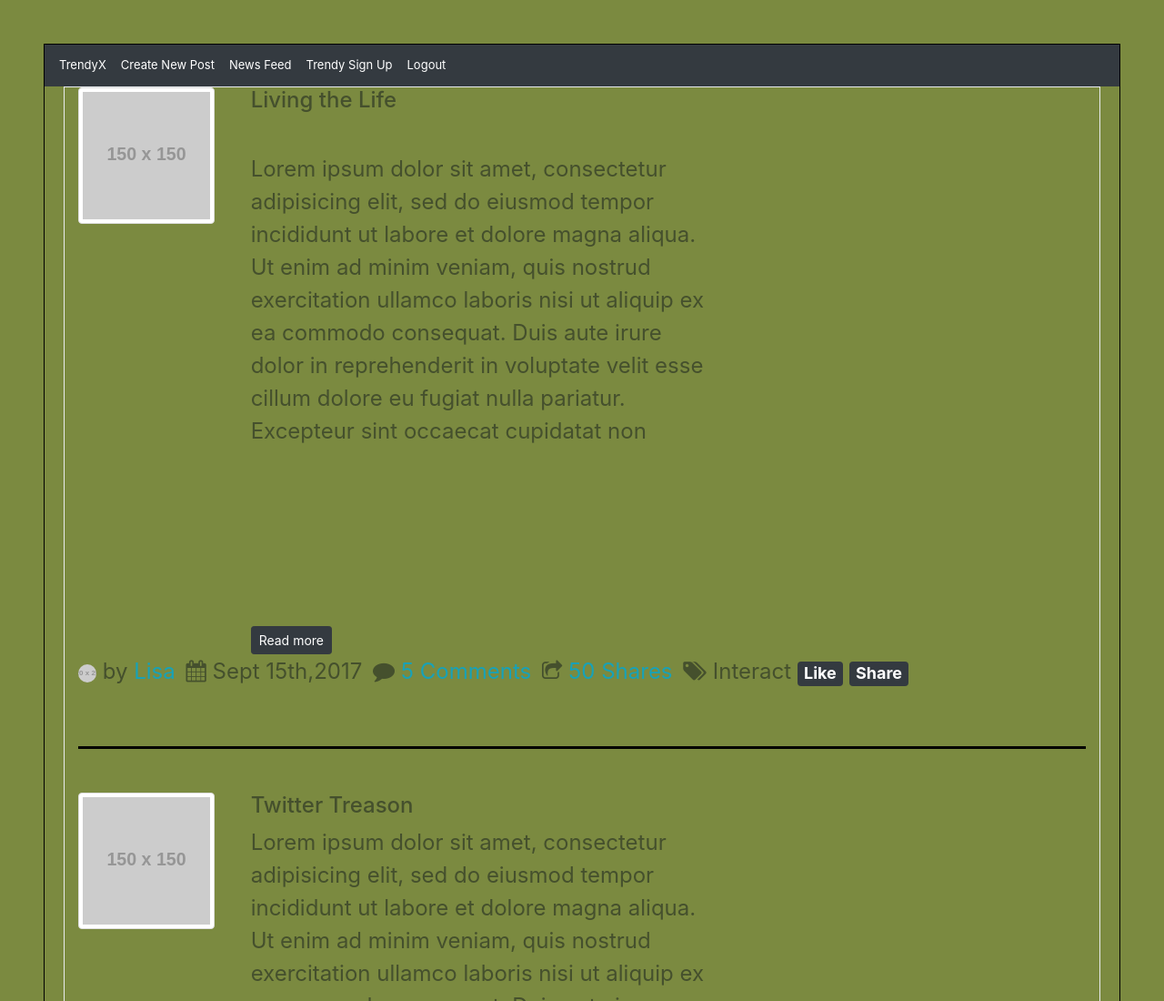
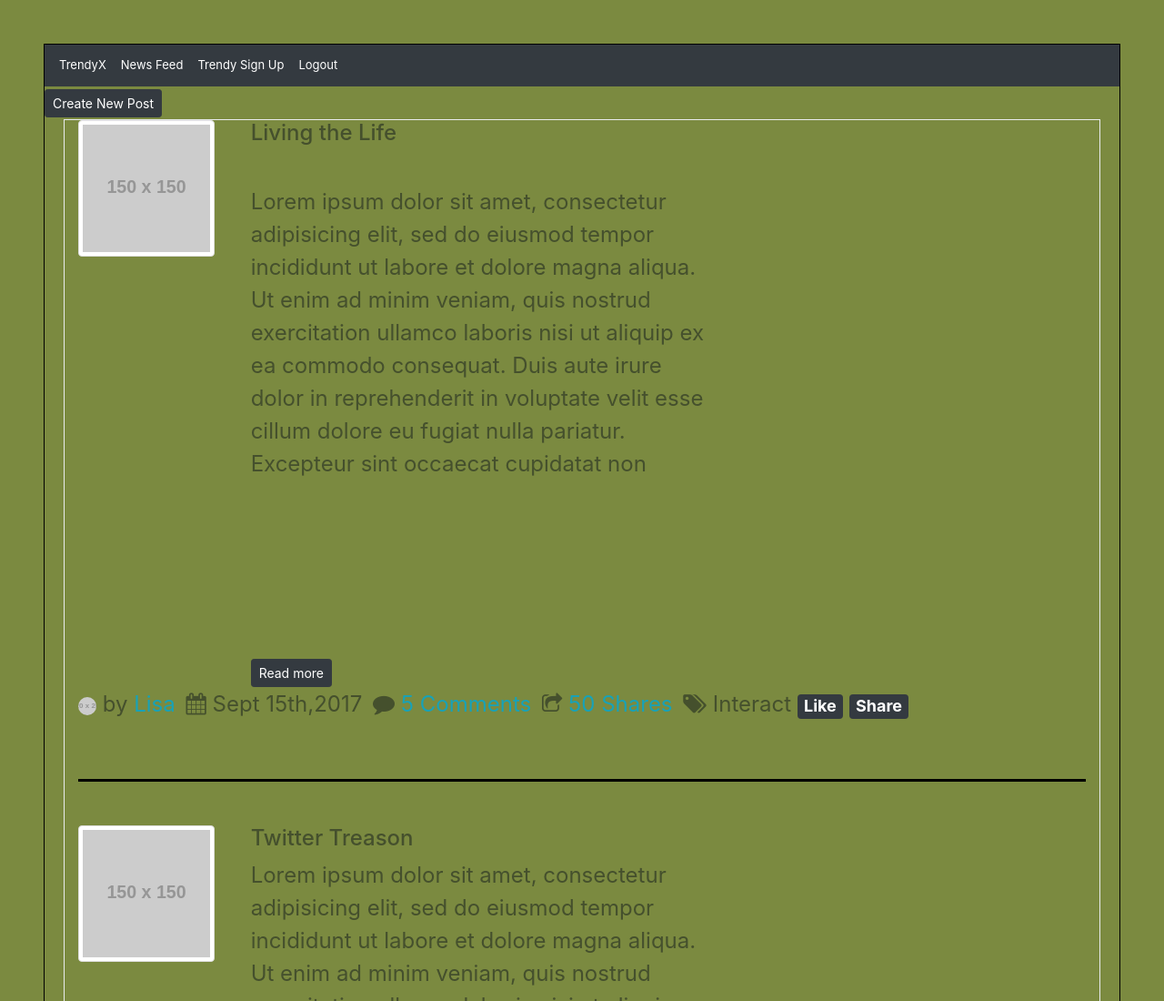
Before and after one commit to Devin-Jackson314/TrendyX, a plain HTML site: page feedsec.html in a window 1280 px wide. Shown: the top 1100 px of the page at 91% size. Drawn offline with nearby package versions, Linux system fonts and the light colour scheme; placeholder pictures from the web are drawn by us.

Commit message:
minor changes

```diff
--- a/feedsec.html
+++ b/feedsec.html
@@ -12,13 +12,14 @@
 
 <nav class= "navbar navbar-expand-lg bg-dark navbar-dark">
       <a href="feedsec.html" class="navbar-brand">TrendyX</a>
-        <a href="index.html"class="navbar-brand">Create New Post</a>
         <a href="feedsec.html"class="navbar-brand">News Feed</a>
         <a href="signup.html"class="navbar-brand">Trendy Sign Up</a>
         <a href="signin.html"class="navbar-brand">Logout</a>
       </nav>
 
-
+<div>
+  <button = class="btn btn-sm btn-dark">Create New Post</button>
+</div>
 <div class="container main-section border">
 <div class="row">
 <div class="col-lg-12 col-sm-12 col-12">
```
Also changed, not shown: signin.html (+2 -2 lines).
